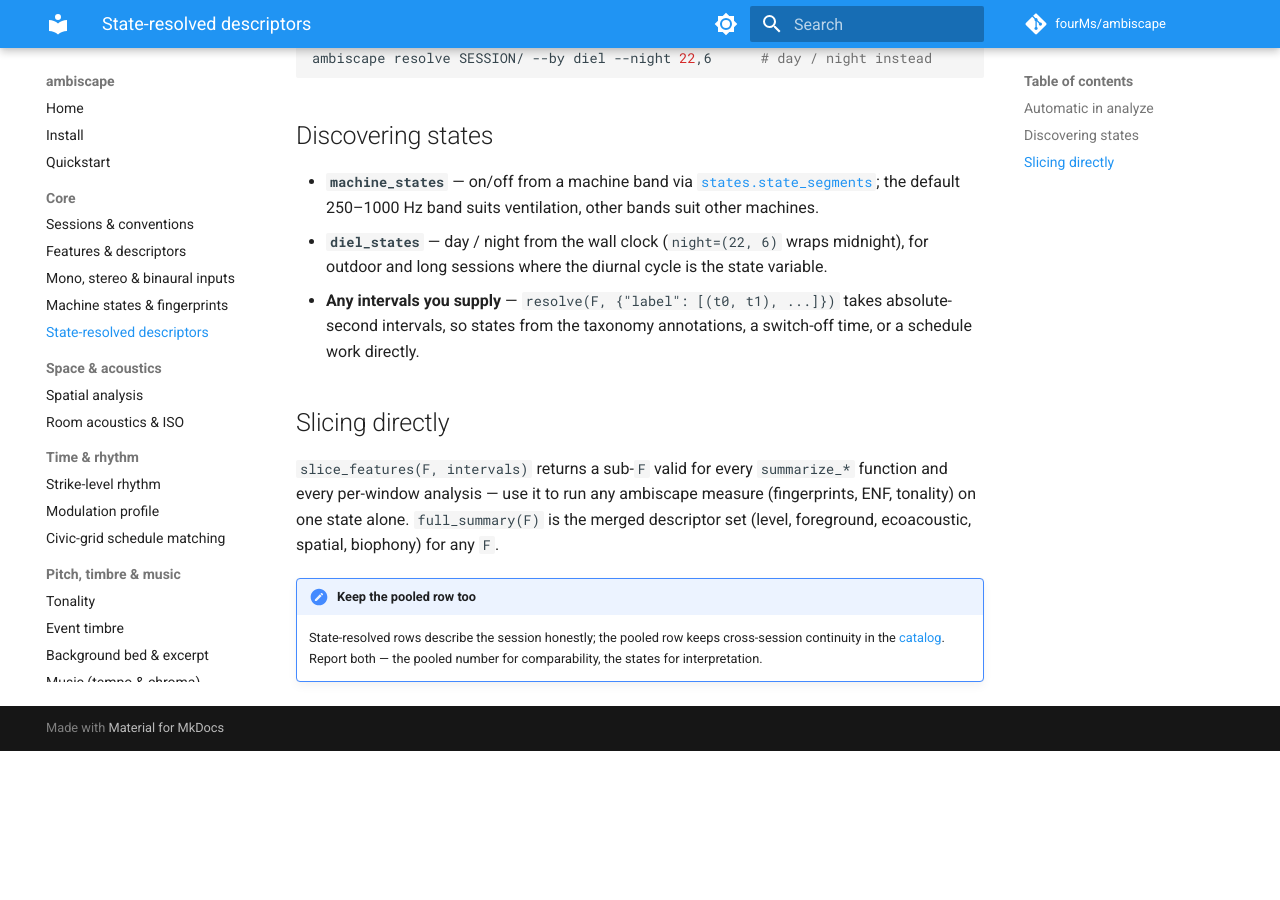
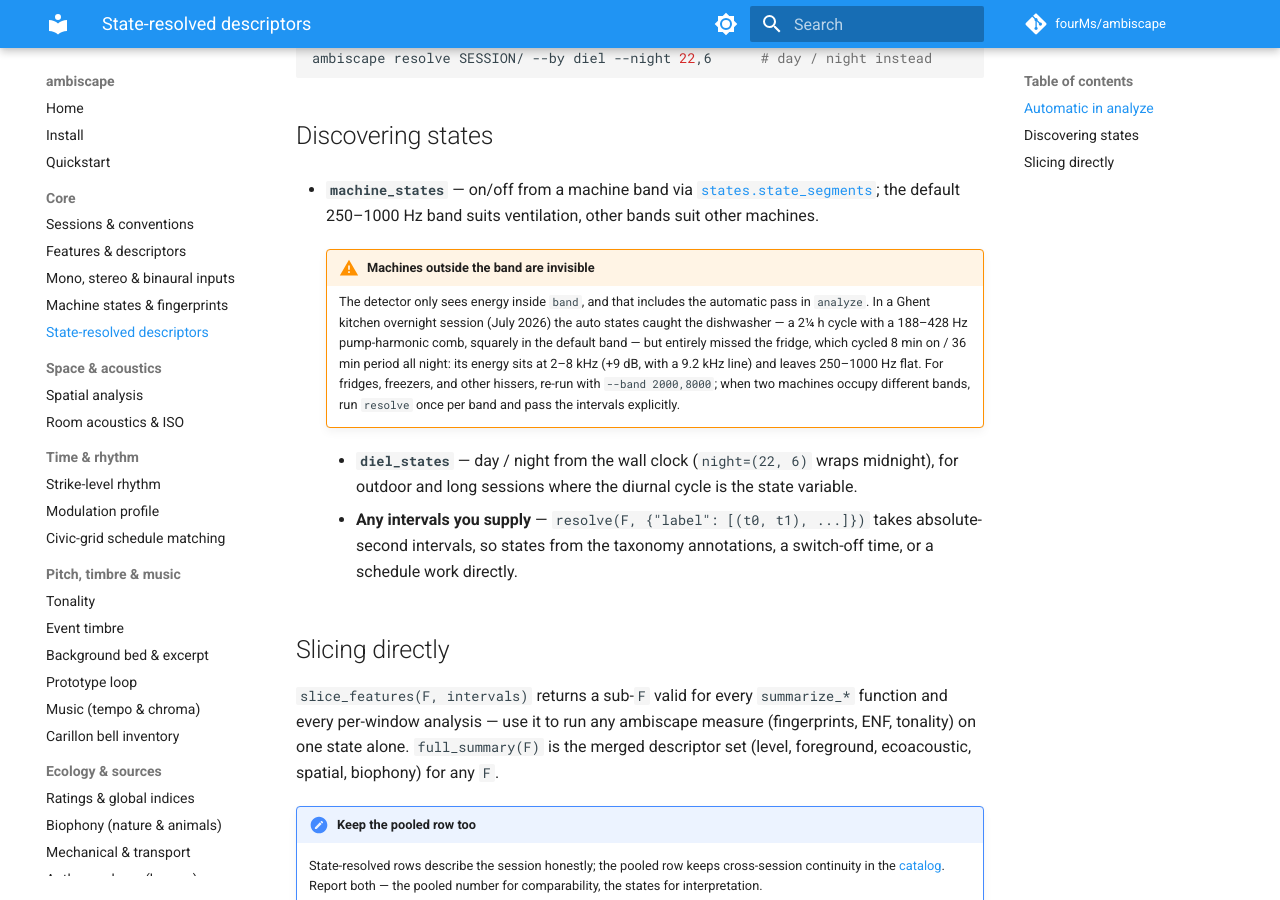
Before and after one commit to fourMs/ambiscape, an MkDocs documentation site: the page built from docs/guide/resolve.md, in a window 1280 px wide and 900 px high, scrolled down 735 px. Built offline with MkDocs 1.6.1 and Material for MkDocs 9.7.7, drawn with Linux system fonts in a browser that asks for light colours; comment, search, counter and statistics services are not loaded; before the commit the page ends 1486 px from its top, so only the background shows below that.

Commit message:
Document 'loop' and 'resynth': guide pages, nav, README quickstart
Co-Authored-By: Claude Fable 5 <noreply@anthropic.com>

```diff
--- a/docs/guide/resolve.md
+++ b/docs/guide/resolve.md
@@ -39,6 +39,18 @@ ambiscape resolve SESSION/ --by diel --night 22,6      # day / night instead
 - **`machine_states`** — on/off from a machine band via
   [`states.state_segments`](states.md); the default 250–1000 Hz band suits
   ventilation, other bands suit other machines.
+
+    !!! warning "Machines outside the band are invisible"
+        The detector only sees energy inside `band`, and that includes the
+        automatic pass in `analyze`. In a Ghent kitchen overnight session
+        (July 2026) the auto states caught the dishwasher — a 2¼ h cycle
+        with a 188–428 Hz pump-harmonic comb, squarely in the default
+        band — but entirely missed the fridge, which cycled 8 min on /
+        36 min period all night: its energy sits at 2–8 kHz (+9 dB, with
+        a 9.2 kHz line) and leaves 250–1000 Hz flat. For fridges,
+        freezers, and other hissers, re-run with `--band 2000,8000`; when
+        two machines occupy different bands, run `resolve` once per band
+        and pass the intervals explicitly.
 - **`diel_states`** — day / night from the wall clock (`night=(22, 6)`
   wraps midnight), for outdoor and long sessions where the diurnal cycle is
   the state variable.
--- a/mkdocs.yml
+++ b/mkdocs.yml
@@ -45,6 +45,7 @@ nav:
       - Tonality: guide/tonality.md
       - Event timbre: guide/timbre.md
       - Background bed & excerpt: guide/background-render.md
+      - Prototype loop: guide/loop.md
       - Music (tempo & chroma): guide/music.md
       - Carillon bell inventory: guide/carillon.md
   - Ecology & sources:
@@ -57,6 +58,7 @@ nav:
       - Machine listening: guide/ml.md
   - Interpretation & multimodal:
       - Taxonomy (Schaeffer & Schafer): guide/taxonomy.md
+      - Resynthesis (teaching): guide/resynth.md
       - Visual features (multimodal): guide/vision.md
   - Corpus & workflow:
       - Corpus catalog: guide/catalog.md
```
Also changed, not shown: README.md (+2 -0 lines), docs/guide/loop.md (added, +61 -0 lines), docs/guide/resynth.md (added, +48 -0 lines).
